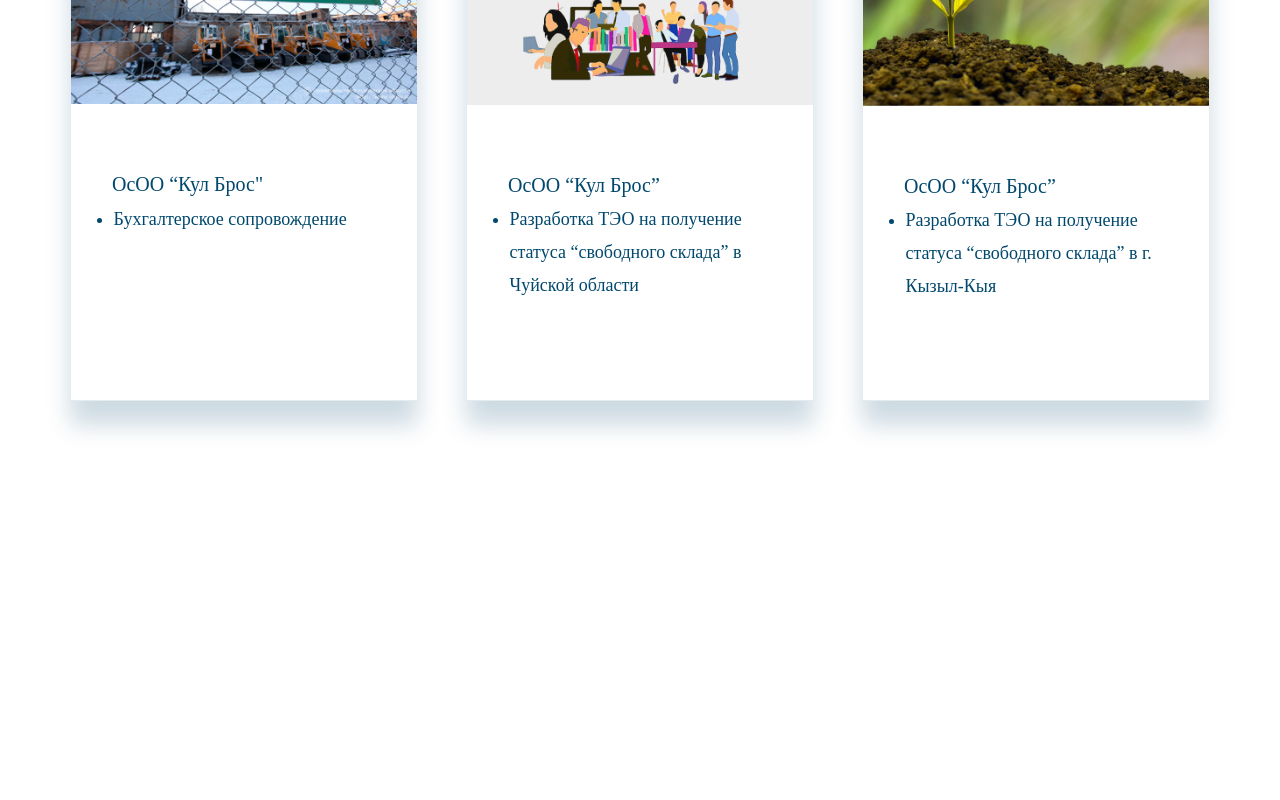
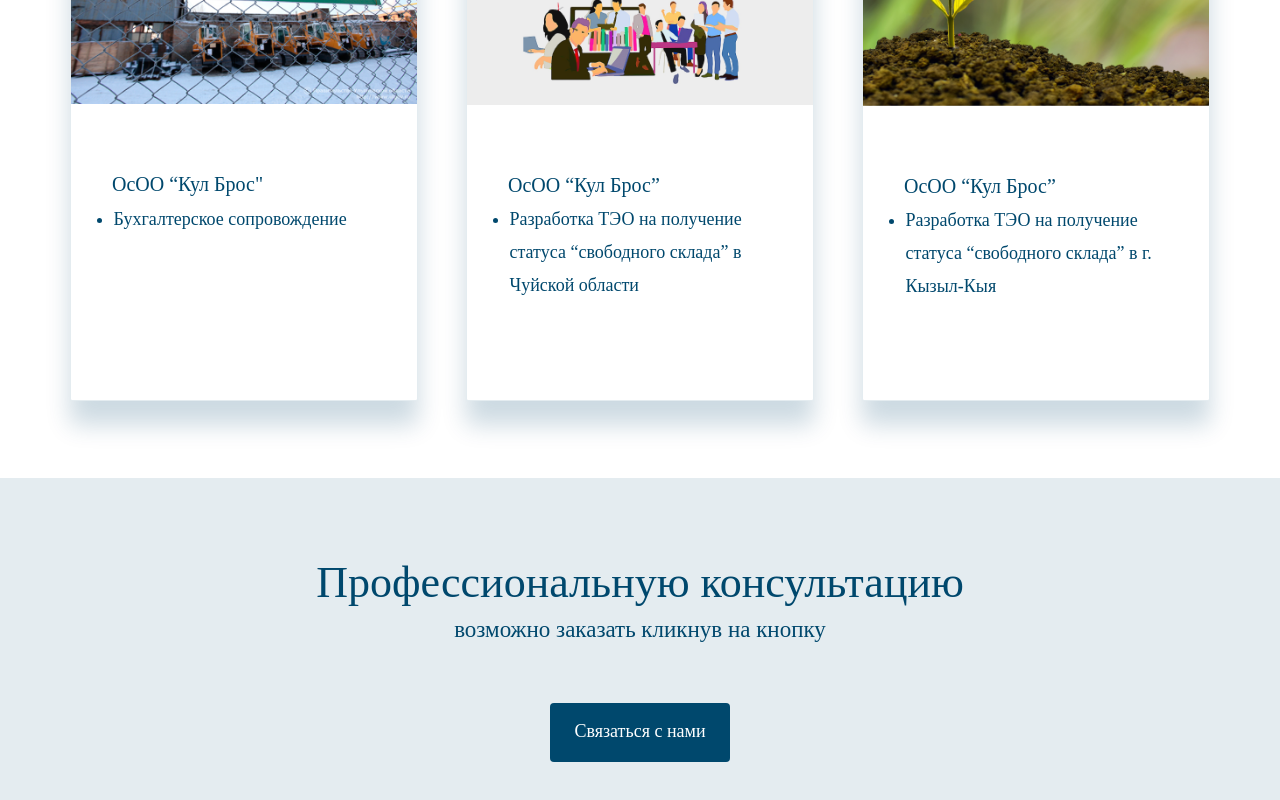
Before and after one commit to SanjarKeySkills/invoice_work, a React (Create React App) app: page / in a window 1280 px wide. Shown: the part 3282-4082 px from the top of the page. Before the commit the page ends 3760 px from the top, so only its background shows below. Built offline with nearby package versions, Linux system fonts and the light colour scheme.

Commit message:
add consultation components

```diff
--- a/src/App.js
+++ b/src/App.js
@@ -1,5 +1,6 @@
 import './App.css';
 import About from './components/About/About';
+import Consultation from './components/Consultation/Consultation';
 import Header from './components/Header/Header';
 import LinkBlock from './components/LinkBlock/LinkBlock';
 import Portfolio from './components/Portfolio/Portfolio';
@@ -13,6 +14,7 @@ function App() {
       <Services />
       <LinkBlock />
       <Portfolio />
+      <Consultation />
     </div>
   );
 }
--- /dev/null
+++ b/src/components/Consultation/Consultation.jsx
@@ -0,0 +1,14 @@
+import React from 'react'
+import classes from './Consultation.module.css'
+
+const Consultation = () => {
+	return (
+		<div className={classes.consultation}>
+			<h3 className={classes.title}>Профессиональную консультацию</h3>
+			<p className={classes.desc}>возможно заказать кликнув на кнопку</p>
+			<a className={classes.link} href=''>Связаться с нами</a>
+		</div>
+	)
+}
+
+export default Consultation
--- /dev/null
+++ b/src/components/Consultation/Consultation.module.css
@@ -0,0 +1,43 @@
+.consultation {
+	display: flex;
+	flex-direction: column;
+	align-items: center;
+	background: #e4ecf0;
+	border-radius: 0px;
+	padding: 78px 0 64px;
+}
+
+.title {
+	font-family: 'DM Serif Text';
+	font-style: normal;
+	font-weight: 400;
+	font-size: 44px;
+	line-height: 53px;
+	text-align: center;
+	color: #00486d;
+}
+
+.desc {
+	font-family: 'DM Sans';
+	font-style: normal;
+	font-weight: 400;
+	font-size: 23px;
+	line-height: 42px;
+	text-align: center;
+	color: #00486d;
+}
+
+.link {
+	padding: 11px 24px 13px;
+	max-width: 234px;
+	margin-top: 52px;
+	background: #00486d;
+	border-radius: 4px;
+	font-family: 'DM Sans';
+	font-style: normal;
+	font-weight: 400;
+	font-size: 18px;
+	line-height: 35px;
+	text-align: center;
+	color: #ffffff;
+}
```
Also changed, not shown: src/setupTests.js (deleted, +0 -5 lines), src/logo.svg (deleted), 1 other file (tests, documents, lock files or other folders).
